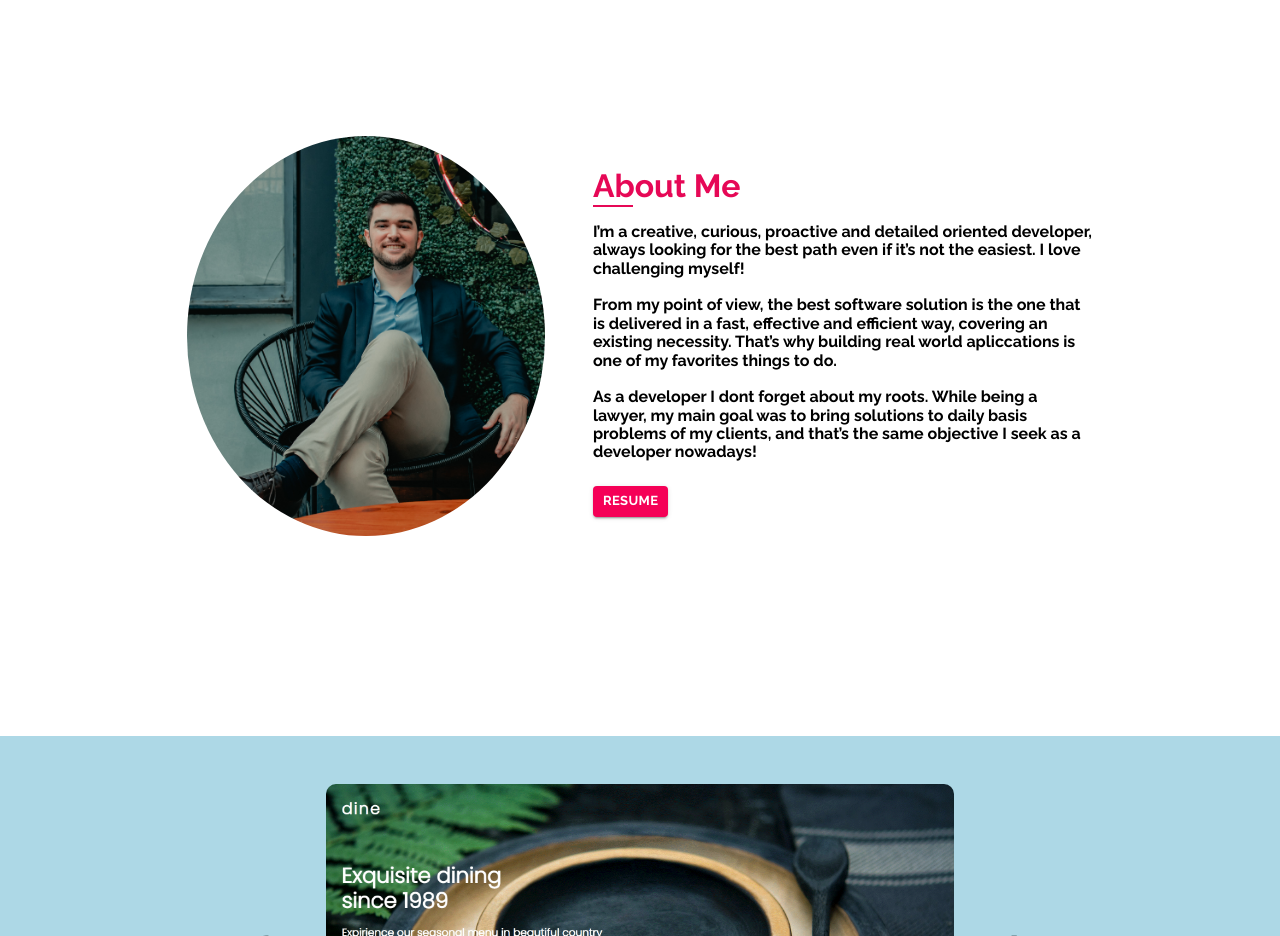
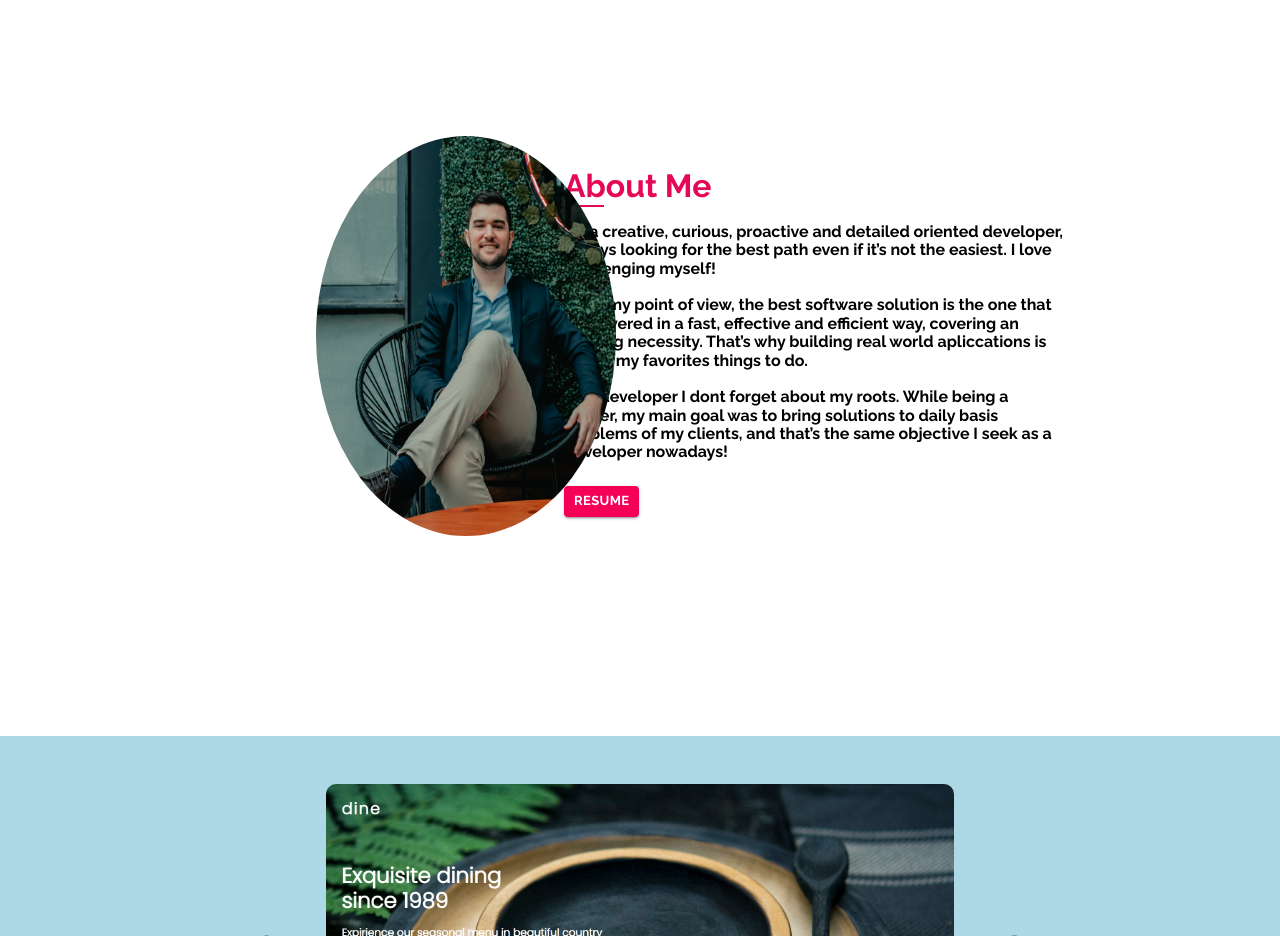
Before and after one commit to martnbruno/portfolio-react, a React (Create React App) app: page / in a window 1280 px wide. Shown: the part 960-1896 px from the top of the page. Built offline with nearby package versions, Linux system fonts and the light colour scheme.

Commit message:
fix aboutme image tablet mq

```diff
--- a/src/scss/components/_projectslider.scss
+++ b/src/scss/components/_projectslider.scss
@@ -110,11 +110,11 @@
   .project__slider {
     .right-arrow {
       top: 32%;
-      right: 280px;
+      right: 270px;
     }
     .left-arrow {
-      top: 32%;
-      left: 280px;
+      top: 50%;
+      left: 270px;
     }
     &__card {
       &__image {
--- a/src/scss/layout/_about.scss
+++ b/src/scss/layout/_about.scss
@@ -71,7 +71,10 @@
   .about {
     &__container {
       &__image {
-        height: 400px;
+        height: 300px;
+        width: 300px;
+        position: relative;
+        left: 100px;
       }
       &__description {
         width: 500px;
```
